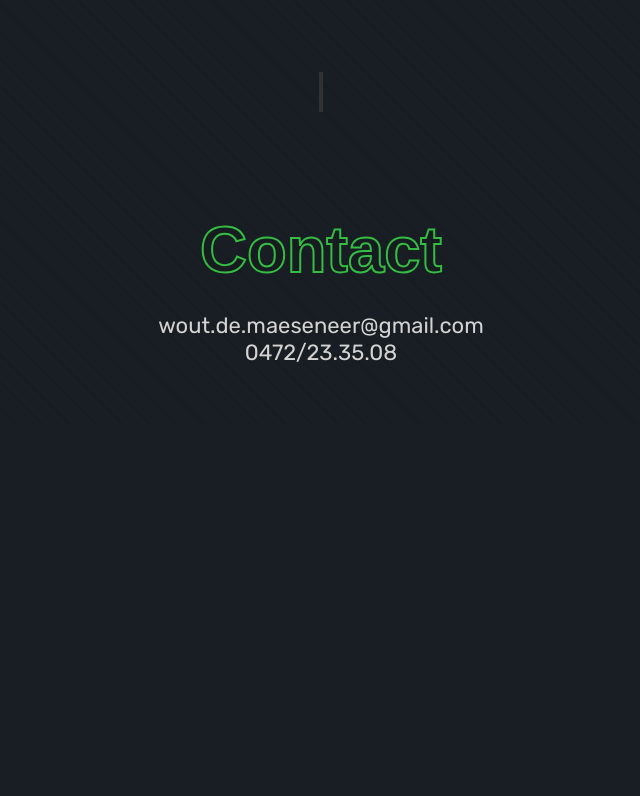
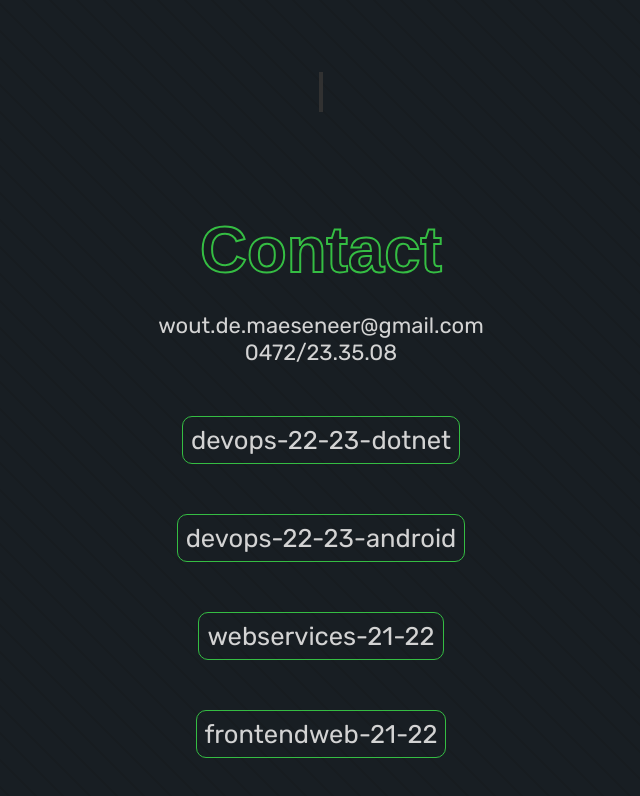
Before and after one commit to WoutDM/WoutDM.github.io, a plain HTML site: page index.html in a window 1280 px wide. Shown: the part 2798-3594 px from the top of the page, without its empty margins (319-959 px from the left). Before the commit the page ends 3222 px from the top, so only its background shows below. Drawn offline with Linux system fonts and the light colour scheme.

Commit message:
Update index.html

```diff
--- a/index.html
+++ b/index.html
@@ -98,7 +98,9 @@
                 </p>
             </div>
         </div>
-        <!-- <a href="Downloads/CV - Nederlands.pdf" id="downloadLink" target="_blank">Download cv</a> -->
-        <!--<a href="Downloads/CV - English.pdf" id="downloadLink" target="_blank">Download cv (English)</a>-->
+        <a href="https://github.com/HoGentTIN/devops-22-23-dotnet-a02" id="downloadLink" target="_blank">devops-22-23-dotnet</a>
+        <a href="https://github.com/HoGentTIN/devops-22-23-android-a02" id="downloadLink" target="_blank">devops-22-23-android</a>
+        <a href="https://github.com/HOGENT-Web/webservices-thomas-2122-WoutDeMaeseneer" id="downloadLink" target="_blank">webservices-21-22</a>
+        <a href="https://github.com/HOGENT-Web/frontendweb-thomas-2122-WoutDeMaeseneer" id="downloadLink" target="_blank">frontendweb-21-22</a>
 </body>
 </html>
```
